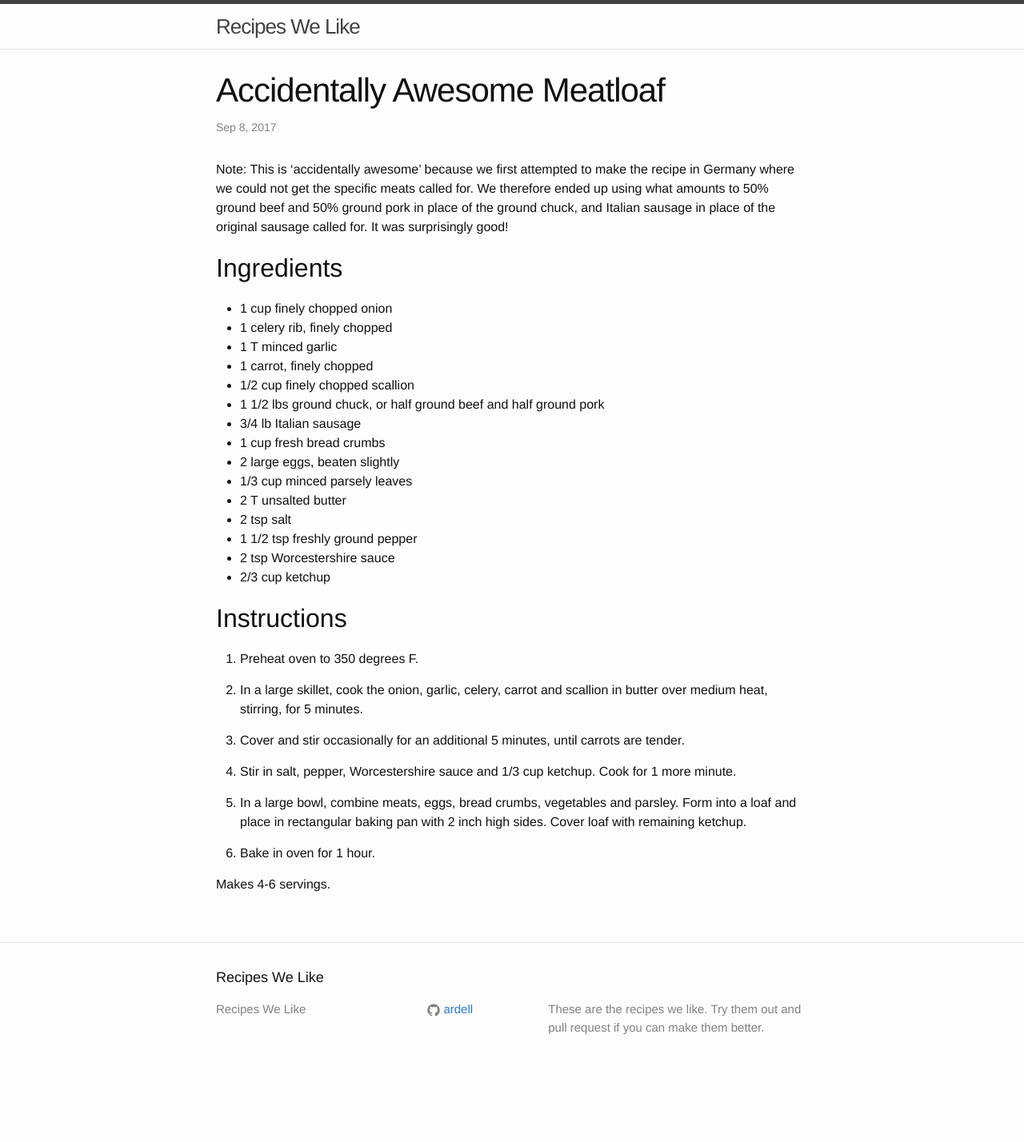
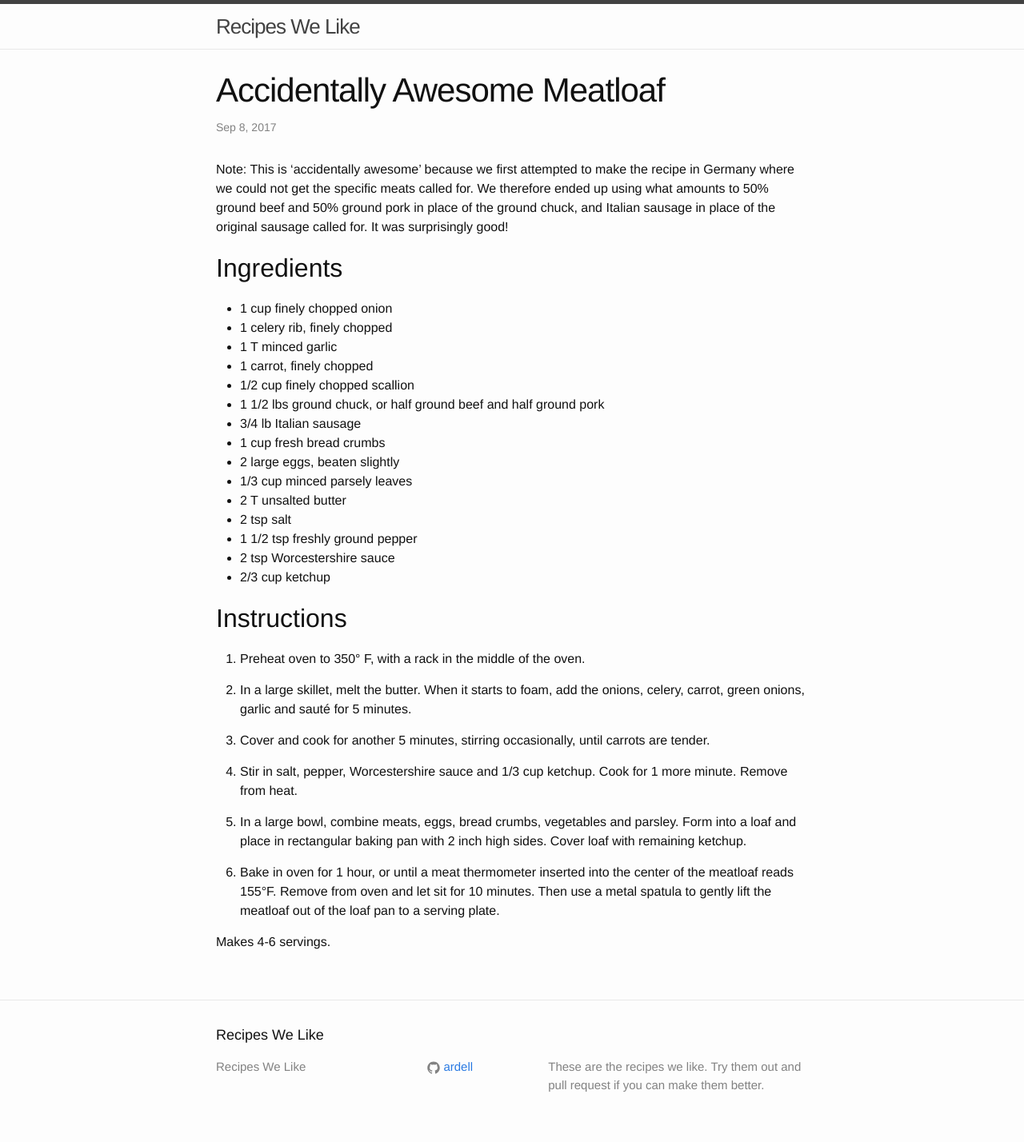
Before and after one commit to ardell/recipes, a Jekyll site: the page built from _posts/2017-09-08-accidental-meatloaf.markdown, in a window 1280 px wide. Shown: the whole page at 80% size. Built offline with Jekyll 4.4.1, drawn with Linux system fonts in a browser that asks for light colours; before the commit the page ends 1356 px from its top, so only the background shows below that.

Commit message:
Combine duplicate meatloaf recipes.

```diff
--- a/_posts/2017-09-08-accidental-meatloaf.markdown
+++ b/_posts/2017-09-08-accidental-meatloaf.markdown
@@ -31,16 +31,23 @@ Ingredients
 
 Instructions
 ------------
-1. Preheat oven to 350 degrees F.
+1. Preheat oven to 350° F, with a rack in the middle of the oven.
 
-2. In a large skillet, cook the onion, garlic, celery, carrot and scallion in butter over medium heat, stirring, for 5 minutes.
+2. In a large skillet, melt the butter. When it starts to foam, add the onions,
+celery, carrot, green onions, garlic and sauté for 5 minutes.
 
-3. Cover and stir occasionally for an additional 5 minutes, until carrots are tender.
+3. Cover and cook for another 5 minutes, stirring occasionally, until carrots are tender.
 
 4. Stir in salt, pepper, Worcestershire sauce and 1/3 cup ketchup. Cook for 1 more minute.
+Remove from heat.
 
-5. In a large bowl, combine meats, eggs, bread crumbs, vegetables and parsley. Form into a loaf and place in rectangular baking pan with 2 inch high sides. Cover loaf with remaining ketchup.
+5. In a large bowl, combine meats, eggs, bread crumbs, vegetables and parsley.
+Form into a loaf and place in rectangular baking pan with 2 inch high sides.
+Cover loaf with remaining ketchup.
 
-6. Bake in oven for 1 hour.
+6. Bake in oven for 1 hour, or until a meat thermometer inserted into the center
+of the meatloaf reads 155°F. Remove from oven and let sit for 10 minutes. Then
+use a metal spatula to gently lift the meatloaf out of the loaf pan to a
+serving plate.
 
 Makes 4-6 servings.
```
Also changed, not shown: _posts/2016-12-17-favorite-meatloaf.markdown (deleted, +0 -60 lines).
